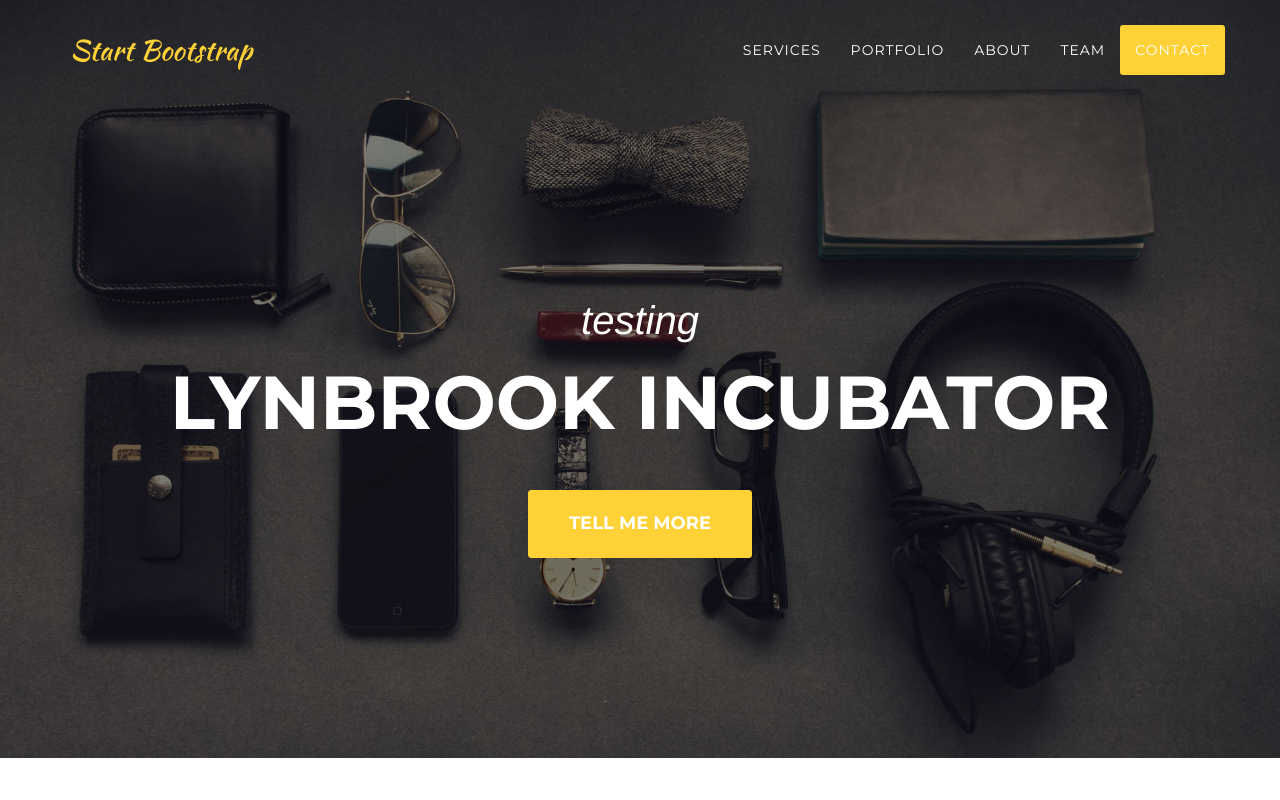
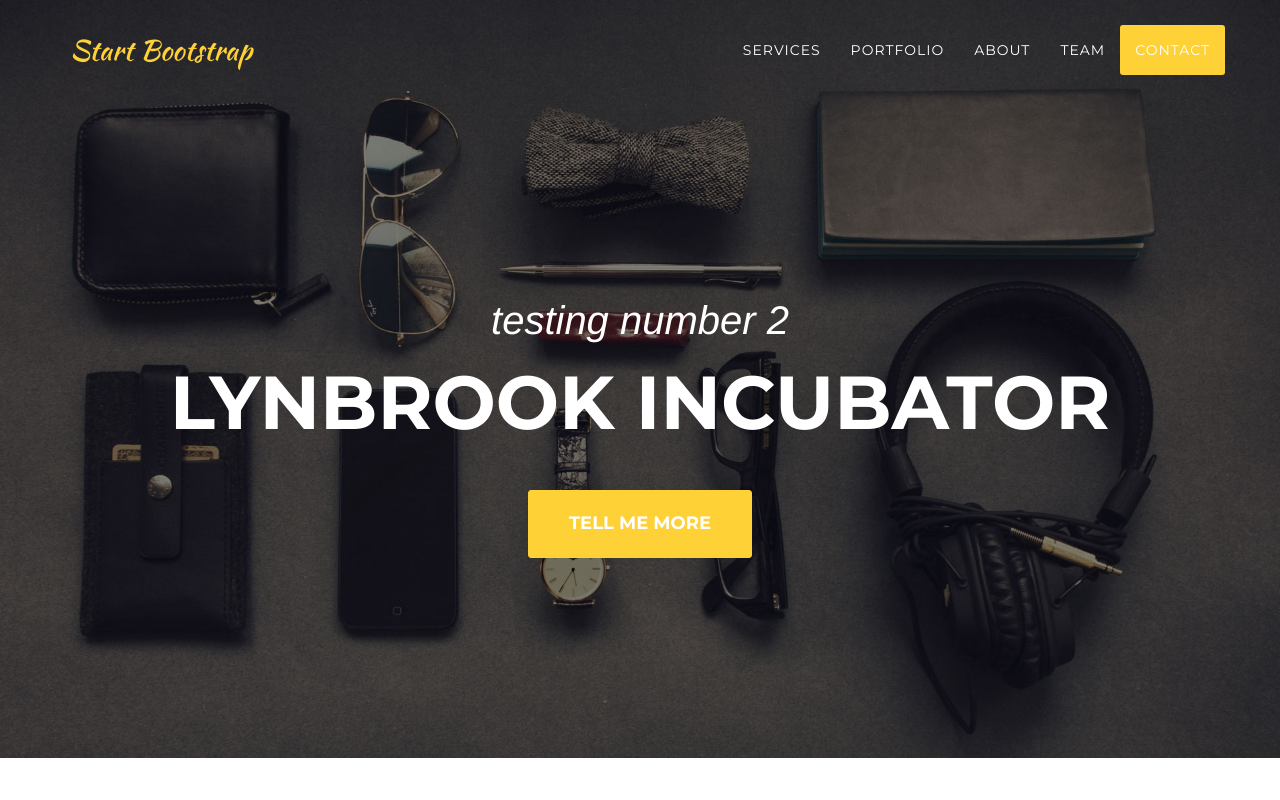
Before and after one commit to mayamshah/lynbrookincubatorwebsite, a website: page index.html in a window 1280 px wide. Shown: the top 800 px of the page. Drawn offline with nearby package versions, Linux system fonts and the light colour scheme; a web font is replaced by a local one.

Commit message:
fooling around #2

```diff
--- a/index.html
+++ b/index.html
@@ -78,7 +78,7 @@
     <header>
         <div class="container">
             <div class="intro-text">
-                <div class="intro-lead-in">testing</div>
+                <div class="intro-lead-in">testing number 2</div>
                 <div class="intro-heading">lynbrook incubator</div>
                 <a href="#services" class="page-scroll btn btn-xl">Tell Me More</a>
             </div>
```
